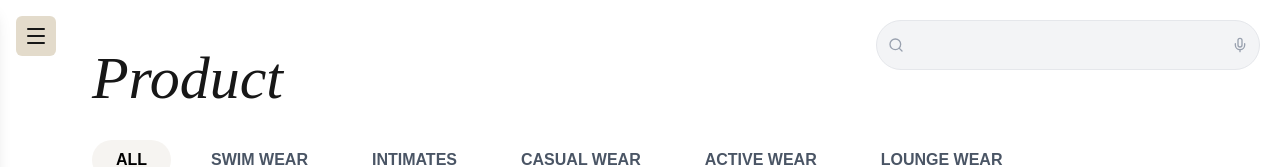
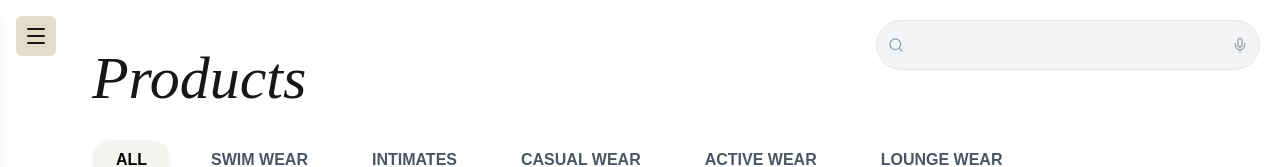
Before and after one commit to Male94/tryst-global, a Next.js app: page /products in a window 1280 px wide. Shown: the top 167 px of the page. Built offline with nearby package versions, Linux system fonts and the light colour scheme.

Commit message:
Update ProductsList.tsx

```diff
--- a/src/app/components/Products/ProductsList.tsx
+++ b/src/app/components/Products/ProductsList.tsx
@@ -78,7 +78,7 @@ export default function ProductsPage() {
 
   return (
     <section className="max-w-full mx-auto px-6 py-12">
-      <h2 className="text-6xl italic font-serif mb-8 ramillas">Product</h2>
+      <h2 className="text-6xl italic font-serif mb-8 ramillas">Products</h2>
 
       {/* Category Tabs */}
       <div className="flex gap-4 flex-wrap mb-10">
```
